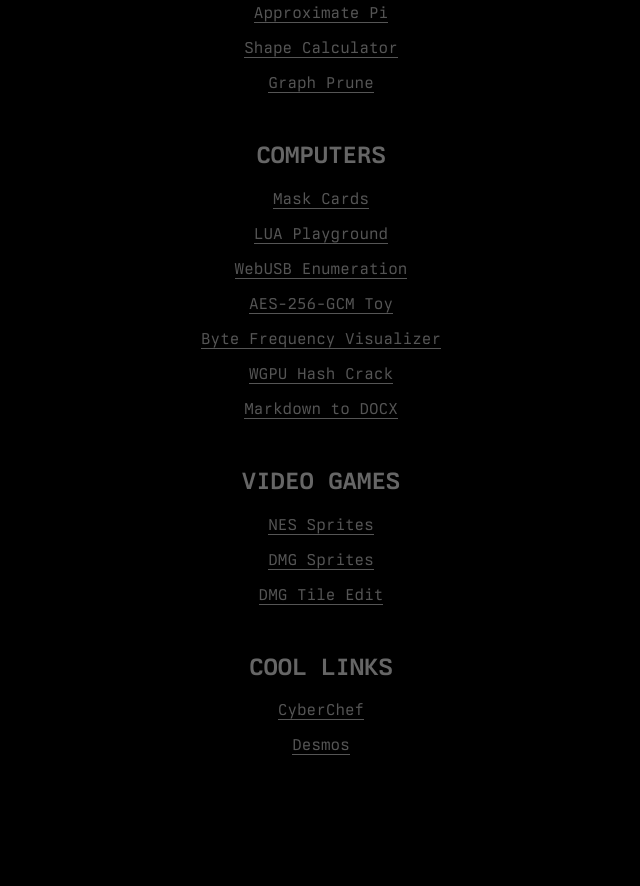
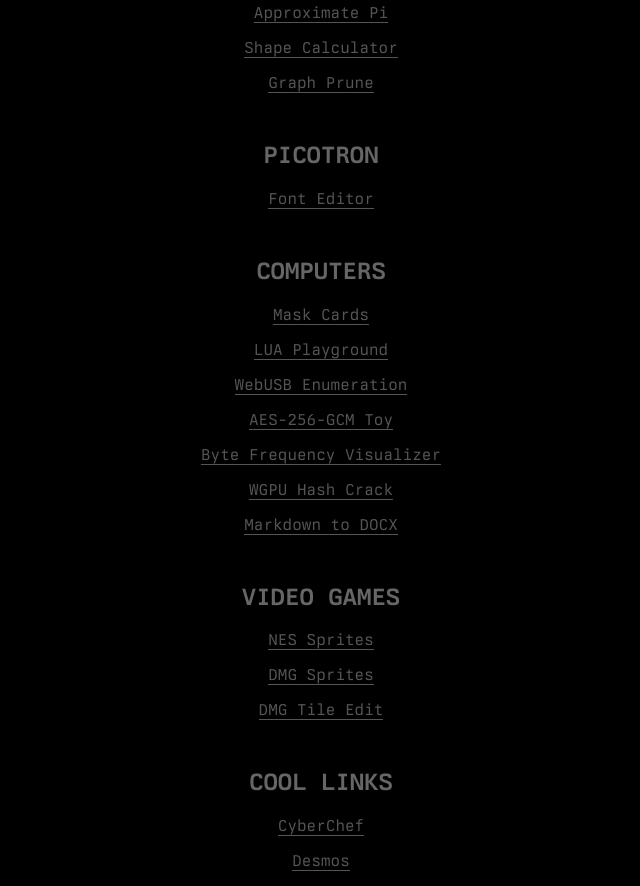
Before and after one commit to noctonic/noctonic.github.io, a plain HTML site: page index.html in a window 1280 px wide. Shown: the part 1151-2037 px from the top of the page, without its empty margins (319-959 px from the left). Before the commit the page ends 1921 px from the top, so only its background shows below. Drawn offline with Linux system fonts and the light colour scheme.

Commit message:
Update index.html

```diff
--- a/index.html
+++ b/index.html
@@ -64,6 +64,8 @@
   <p><a href="approximate_pi.html">Approximate Pi</a></p>
   <p><a href="geometry_shapes.html">Shape Calculator</a></p>
   <p><a href="graph_prune.html">Graph Prune</a></p>
+  <h2>PICOTRON</h2>
+  <p><a href="/picotron/font.html">Font Editor</a></p>
   <h2>COMPUTERS</h2>
   <p><a href="./mask_cards/index.html">Mask Cards</a></p>
   <p><a href="lua-playground/index.html">LUA Playground</a></p>
```
